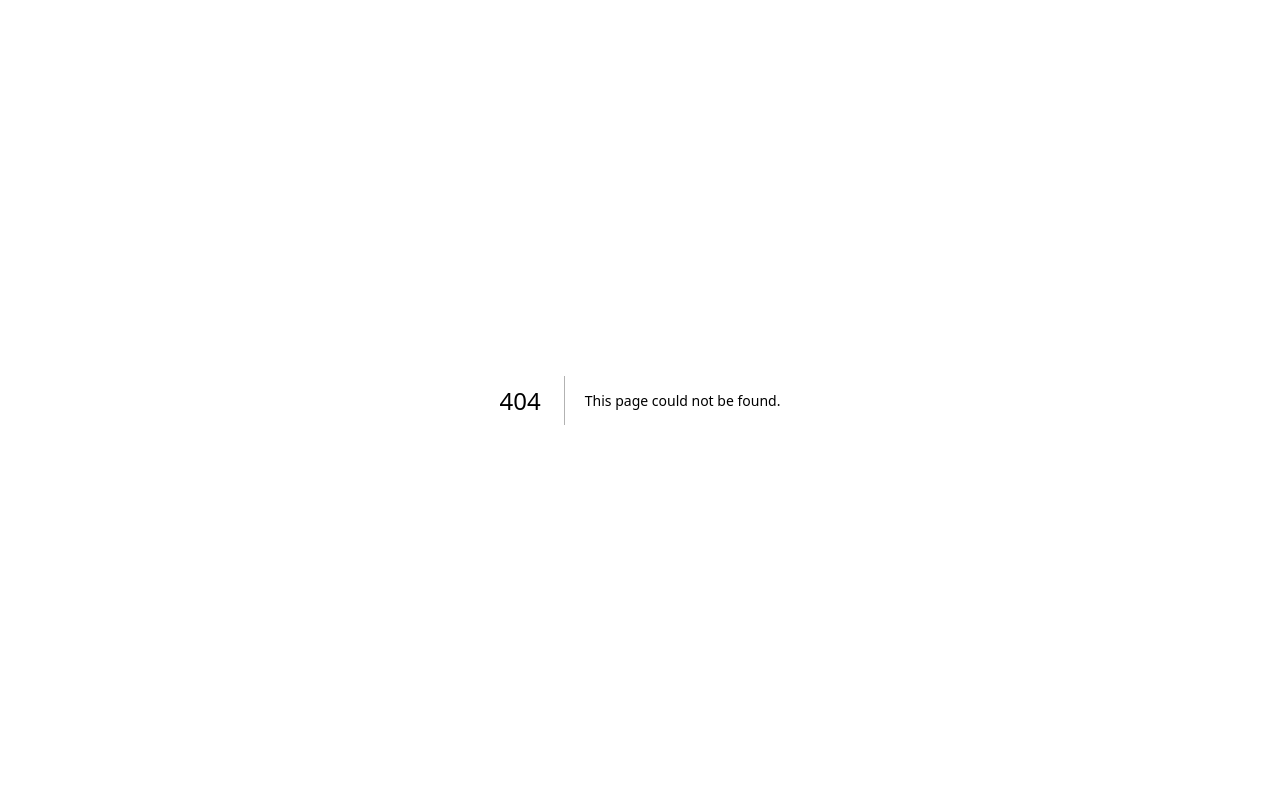
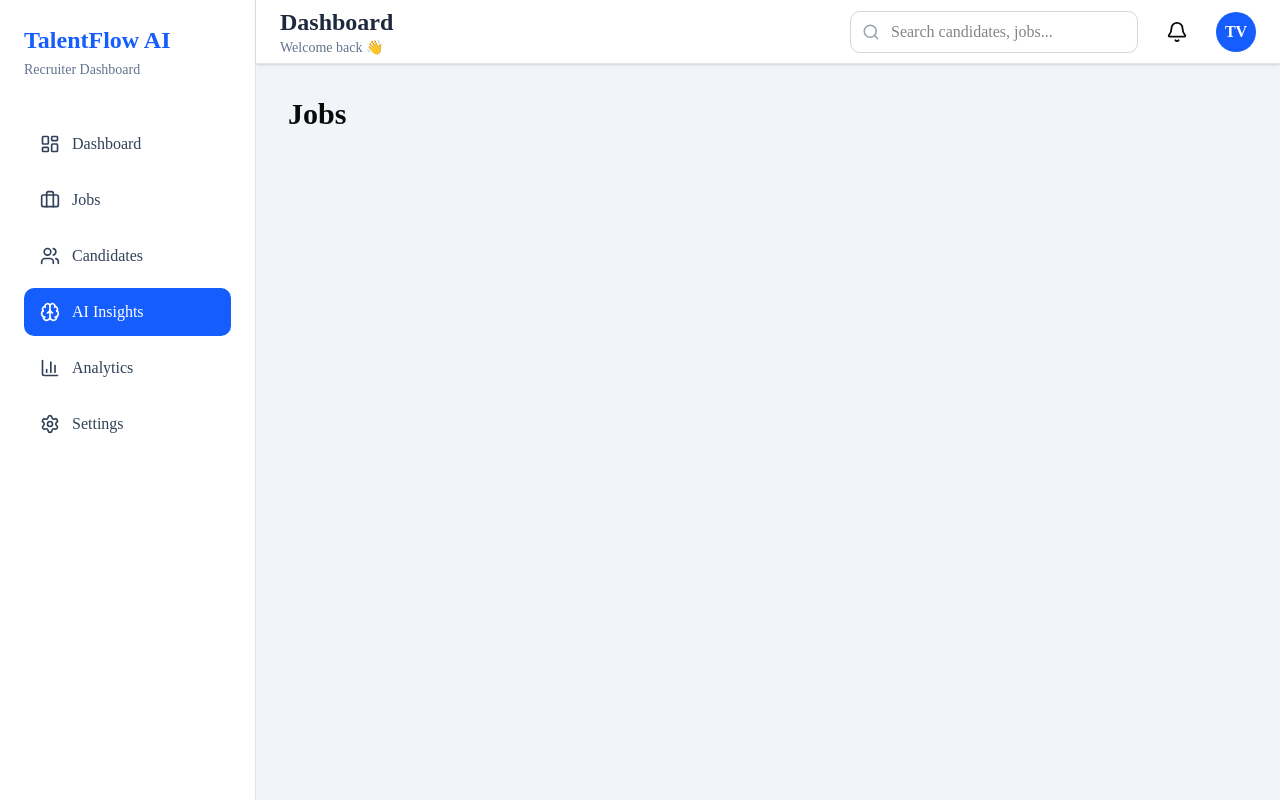
Before and after one commit to toshikav/talentflow-ai, a Next.js app: page /ai in a window 1280 px wide. Before the commit this address had no page. Built offline with nearby package versions, Linux system fonts and the light colour scheme.

Commit message:
Complete dashboard layout and navigation

```diff
--- /dev/null
+++ b/app/(dashboard)/ai/page.tsx
@@ -0,0 +1,7 @@
+export default function Page() {
+  return (
+    <h1 className="text-3xl font-bold">
+      Jobs
+    </h1>
+  );
+}
--- /dev/null
+++ b/app/(dashboard)/analytics/page.tsx
@@ -0,0 +1,7 @@
+export default function Page() {
+  return (
+    <h1 className="text-3xl font-bold">
+      Jobs
+    </h1>
+  );
+}
--- /dev/null
+++ b/app/(dashboard)/candidates/page.tsx
@@ -0,0 +1,7 @@
+export default function Page() {
+  return (
+    <h1 className="text-3xl font-bold">
+      Jobs
+    </h1>
+  );
+}
--- /dev/null
+++ b/app/(dashboard)/dashboard/page.tsx
@@ -0,0 +1,11 @@
+export default function DashboardPage() {
+  return (
+    <div>
+      <h1 className="text-3xl font-bold">Dashboard</h1>
+
+      <p className="mt-2 text-slate-600">
+        Welcome to TalentFlow AI 🚀
+      </p>
+    </div>
+  );
+}
--- /dev/null
+++ b/app/(dashboard)/jobs/page.tsx
@@ -0,0 +1,7 @@
+export default function Page() {
+  return (
+    <h1 className="text-3xl font-bold">
+      Jobs
+    </h1>
+  );
+}
--- /dev/null
+++ b/app/(dashboard)/layout.tsx
@@ -0,0 +1,23 @@
+import { ReactNode } from "react";
+import Sidebar from "@/components/shared/Sidebar";
+import Navbar from "@/components/shared/Navbar";
+
+export default function DashboardLayout({
+  children,
+}: {
+  children: ReactNode;
+}) {
+  return (
+    <div className="flex min-h-screen bg-slate-100">
+      <Sidebar />
+
+      <div className="flex flex-1 flex-col">
+        <Navbar />
+
+        <main className="flex-1 p-8">
+          {children}
+        </main>
+      </div>
+    </div>
+  );
+}
--- /dev/null
+++ b/app/(dashboard)/settings/page.tsx
@@ -0,0 +1,7 @@
+export default function Page() {
+  return (
+    <h1 className="text-3xl font-bold">
+      Jobs
+    </h1>
+  );
+}
--- /dev/null
+++ b/components/shared/Navbar.tsx
@@ -0,0 +1,47 @@
+"use client";
+
+import { Bell, Search } from "lucide-react";
+
+export default function Navbar() {
+  return (
+    <header className="h-16 bg-white border-b flex items-center justify-between px-6 shadow-sm">
+      {/* Left Section */}
+      <div>
+        <h2 className="text-2xl font-bold text-slate-800">
+          Dashboard
+        </h2>
+
+        <p className="text-sm text-slate-500">
+          Welcome back 👋
+        </p>
+      </div>
+
+      {/* Right Section */}
+      <div className="flex items-center gap-5">
+        {/* Search Box */}
+        <div className="relative">
+          <Search
+            size={18}
+            className="absolute left-3 top-1/2 -translate-y-1/2 text-gray-400"
+          />
+
+          <input
+            type="text"
+            placeholder="Search candidates, jobs..."
+            className="w-72 rounded-lg border border-gray-300 py-2 pl-10 pr-4 outline-none focus:border-blue-500"
+          />
+        </div>
+
+        {/* Notification */}
+        <button className="rounded-full p-2 hover:bg-gray-100 transition">
+          <Bell size={22} />
+        </button>
+
+        {/* Avatar */}
+        <div className="flex h-10 w-10 items-center justify-center rounded-full bg-blue-600 font-bold text-white">
+          TV
+        </div>
+      </div>
+    </header>
+  );
+}
--- /dev/null
+++ b/components/shared/Sidebar.tsx
@@ -0,0 +1,52 @@
+"use client";
+
+import Link from "next/link";
+import { usePathname } from "next/navigation";
+import { navigationItems } from "@/constants/navigation";
+
+export default function Sidebar() {
+  const pathname = usePathname();
+
+  return (
+    <aside className="w-64 min-h-screen border-r bg-white p-6">
+      {/* Logo */}
+      <div>
+        <h1 className="text-2xl font-bold text-blue-600">
+          TalentFlow AI
+        </h1>
+
+        <p className="mt-1 text-sm text-slate-500">
+          Recruiter Dashboard
+        </p>
+      </div>
+
+      {/* Navigation */}
+      <nav className="mt-10 space-y-2">
+        {navigationItems.map((item) => {
+          const Icon = item.icon;
+
+          const isActive = pathname === item.href;
+
+          return (
+            <Link
+              key={item.title}
+              href={item.href}
+              className={`
+                flex items-center gap-3 rounded-lg px-4 py-3 transition
+                ${
+                  isActive
+                    ? "bg-blue-600 text-white"
+                    : "text-slate-700 hover:bg-blue-50 hover:text-blue-600"
+                }
+              `}
+            >
+              <Icon size={20} />
+
+              <span>{item.title}</span>
+            </Link>
+          );
+        })}
+      </nav>
+    </aside>
+  );
+}
--- /dev/null
+++ b/constants/navigation.ts
@@ -0,0 +1,41 @@
+import {
+  LayoutDashboard,
+  Briefcase,
+  Users,
+  Brain,
+  BarChart3,
+  Settings,
+} from "lucide-react";
+
+export const navigationItems = [
+  {
+    title: "Dashboard",
+    href: "/dashboard",
+    icon: LayoutDashboard,
+  },
+  {
+    title: "Jobs",
+    href: "/jobs",
+    icon: Briefcase,
+  },
+  {
+    title: "Candidates",
+    href: "/candidates",
+    icon: Users,
+  },
+  {
+    title: "AI Insights",
+    href: "/ai",
+    icon: Brain,
+  },
+  {
+    title: "Analytics",
+    href: "/analytics",
+    icon: BarChart3,
+  },
+  {
+    title: "Settings",
+    href: "/settings",
+    icon: Settings,
+  },
+];
```
